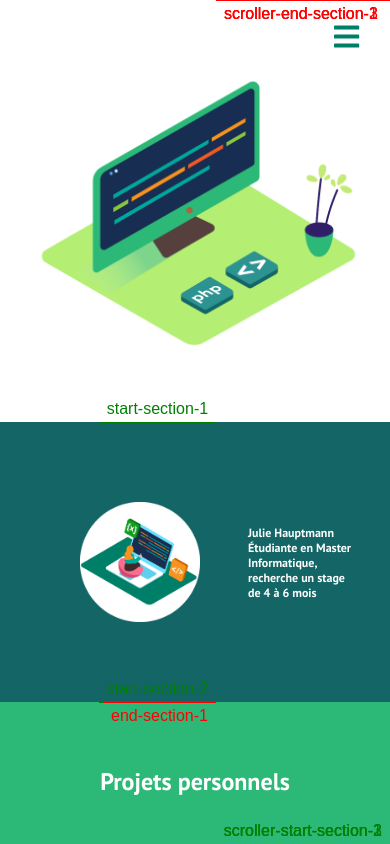
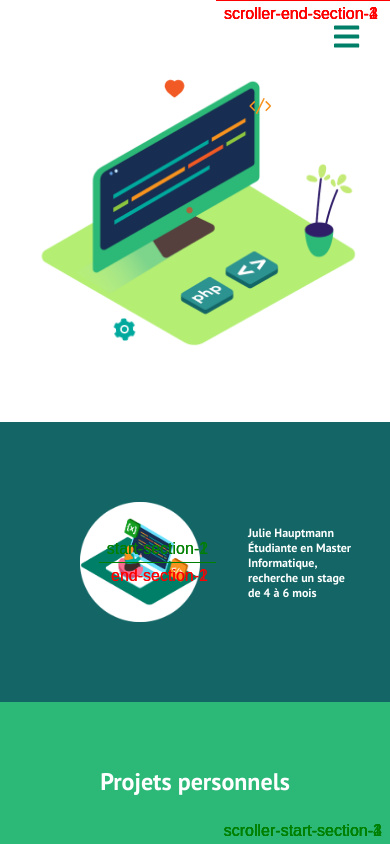
Before and after one commit to Julie-Ha/portfolio, a React (Create React App) app: page / in a window 390 px wide. Shown: the top 844 px of the page. Built offline with nearby package versions, Linux system fonts and the light colour scheme.

Commit message:
add animations

```diff
--- a/src/App.js
+++ b/src/App.js
@@ -6,7 +6,7 @@ import Projects from "./components/Projects";
 import Skills from "./components/Skills";
 import Footer from "./components/Footer";
 // import Drawings from "./components/Drawings";
-import { gsap } from "gsap";
+import { gsap, Power3 } from "gsap";
 import { ScrollTrigger } from "gsap/ScrollTrigger";
 
 gsap.registerPlugin(ScrollTrigger);
@@ -19,23 +19,22 @@ function App() {
     revealRefs.current.push(el);
   };
 
-  console.log(revealRefs);
-
   useEffect(() => {
     revealRefs.current.forEach((el, index) => {
       gsap.fromTo(
         el,
         {
-          autoAlpha: 0,
+          scale: 0,
         },
         {
           duration: 1,
-          autoAlpha: 1,
-          ease: "none",
+          opacity: 1,
+          scale: 1,
+          ease: Power3.easeOut,
           scrollTrigger: {
             id: `section-${index + 1}`,
             trigger: el,
-            start: "top bottom",
+            start: "start bottom",
             toggleActions: "play none none reverse",
             markers: true,
           },
--- a/src/components/About.js
+++ b/src/components/About.js
@@ -6,9 +6,9 @@ const About = React.forwardRef((props, ref) => {
   const context = useContext(DataContext);
   const { name, role, info, picture } = context;
   return (
-    <section id="about" ref={ref}>
-      <img className="picture" src={picture} alt="profil-pic" />
-      <div className="about-text">
+    <section id="about">
+      <img className="picture" src={picture} alt="profil-pic" ref={ref}/>
+      <div className="about-text" ref={ref}>
         <p>{name}</p>
         <p>{role}, {info}</p>
       </div>
--- a/src/components/Header.css
+++ b/src/components/Header.css
@@ -11,7 +11,7 @@ header {
 .computer-img {
   height: 70%;
   opacity: 0;
-  transform: scale(0.0);
+  transform: scale(0);
 }
 
 header .banner {
@@ -19,43 +19,6 @@ header .banner {
   display: flex;
   justify-content: center;
   align-items: center;
-}
-
-header .banner-text {
-  margin: auto;
-}
-
-header .banner-text h1 {
-  font-size: 90px;
-  color: #fff;
-  margin: 0 auto 15px auto;
-}
-
-header .banner-text h3 {
-  font: 18px;
-  color: #a8a8a8;
-}
-
-header .banner-networks {
-  display: flex;
-  justify-content: center;
-  margin-top: 2rem;
-}
-
-header .banner-networks li {
-  margin: 0 5px;
-}
-
-header .banner-networks li svg {
-  font-size: 32px;
-  color: #fff;
-  transform: scale(1);
-  transition: 0.3s ease-out;
-}
-
-header .banner-networks li svg:hover {
-  transform: scale(1.2);
-  transition: 0.3s ease-out;
 }
 
 .nav-wrap {
@@ -68,7 +31,7 @@ header .banner-networks li svg:hover {
 }
 
 .nav-wrap.active {
-  background: #007F68;
+  background: #007f68;
   transition: 0.5s ease-out;
 }
 
@@ -76,8 +39,8 @@ header .banner-networks li svg:hover {
   color: #fff;
 }
 
-.nav-wrap.active .nav-link:hover{
-  color: #F7931E;
+.nav-wrap.active .nav-link:hover {
+  color: #f7931e;
 }
 
 .nav-menu {
@@ -98,7 +61,7 @@ header .banner-networks li svg:hover {
   font-size: 16px;
   padding: 8px 13px;
   line-height: 32px;
-  color: #007F68;
+  color: #007f68;
 }
 
 .nav-link {
@@ -106,12 +69,43 @@ header .banner-networks li svg:hover {
 }
 
 .nav-link:hover {
-  color: #F7931E;
+  color: #f7931e;
   transition: 0.2s;
 }
 
 .menu-icon {
   display: none;
+}
+
+.icon1 {
+  color: #f7931e;
+  font-size: 50px;
+  position: absolute;
+  top: 20%;
+  right: 30%;
+  transform: scale(0);
+  opacity: 0;
+}
+
+.icon2 {
+  display: flex;
+  color: #00A99D;
+  font-size: 50px;
+  position: absolute;
+  top: 75%;
+  right: 65%;
+  transform: scale(0);
+  opacity: 0;
+}
+
+.icon3 {
+  color: #F15A24;
+  font-size: 50px;
+  position: absolute;
+  top: 18%;
+  right: 52%;
+  transform: scale(0);
+  opacity: 0;
 }
 
 @media screen and (max-width: 800px) {
@@ -121,15 +115,6 @@ header .banner-networks li svg:hover {
 
   header .banner {
     height: 50vh;
-  }
-
-
-  header .banner-text h1 {
-    font-size: 60px;
-  }
-
-  header .banner-text h3 {
-    font-size: 18px;
   }
 
   .nav-menu {
@@ -166,7 +151,7 @@ header .banner-networks li svg:hover {
   }
 
   .menu-icon.dark svg {
-    color: #007F68;
+    color: #007f68;
     transition: 0.5s ease;
   }
   .menu-icon.light svg {
@@ -177,4 +162,8 @@ header .banner-networks li svg:hover {
   .nav-link {
     color: #fff;
   }
+
+  .icon1, .icon2, .icon3 {
+    font-size: 25px;
+  }
 }
--- a/src/components/Header.js
+++ b/src/components/Header.js
@@ -1,10 +1,12 @@
 import React, { useState, useRef, useEffect } from "react";
 import { FaBars, FaTimes } from "react-icons/fa";
+import { VscCode } from "react-icons/vsc";
+import { AiFillHeart, AiFillSetting } from "react-icons/ai";
 import "./Header.css";
 import { Link } from "react-scroll";
-import computerImg from '../images/computer.png';
+import computerImg from "../images/computer.png";
 
-import { TweenMax, Power3 } from 'gsap';
+import { gsap, Power3, Linear, } from "gsap";
 
 function Header() {
   const [nav, setNav] = useState(false);
@@ -13,18 +15,69 @@ function Header() {
   const handleClick = () => setClick(!click);
   const closeMobileMenu = () => setClick(false);
   let logoComputer = useRef(null);
+  let icon1 = useRef(null);
+  let icon2 = useRef(null);
+  let icon3 = useRef(null);
 
   useEffect(() => {
-    TweenMax.to(
-      logoComputer,
-      .9,
+    let tl = new gsap.timeline();
+
+    tl.to(logoComputer, {
+      opacity: 1,
+      scale: 1,
+      duration: 1,
+      ease: Power3.easeOut,
+    });
+
+    tl.to(icon1, {
+      scale: 1,
+      opacity: 1,
+      ease: Power3.easeOut,
+    });
+    gsap.fromTo(
+      icon1,
       {
-        opacity: 1,
-        scale:1,
-        ease: Power3.easeOut
+        y: 10,
+      },
+      {
+        y: 0,
+        duration: 1,
+        repeat: -1,
+        yoyo: true,
       }
-    )
-  }, [])
+    );
+
+    tl.to(icon2, {
+      scale: 1,
+      opacity: 1,
+      ease: Power3.easeOut,
+    });
+    gsap.to(icon2, {
+      rotation: "360",
+      duration: 3,
+      ease: Linear.easeNone,
+      repeat: -1,
+    });
+
+    tl.to(icon3, {
+      opacity: 1,
+      ease: Power3.easeOut,
+    });
+    gsap.fromTo(
+      icon3,
+      {
+        scale: 0.9,
+      },
+      {
+        scale: 1.1,
+        repeat: -1,
+        //ease: RoughEase.ease,
+        //ease: Elastic.easeOut,
+        //ease: Elastic.easeOut.config(1.75, 1),
+        yoyo: true,
+      }
+    );
+  }, []);
 
   const changeBackground = () => {
     if (window.scrollY >= 160) {
@@ -125,24 +178,21 @@ function Header() {
       </nav>
 
       <div className="banner">
-        <img src={computerImg} alt="computer" className="computer-img" ref={el => {logoComputer = el}}/>
-        {/* <div className="banner-text">
-          <h1>Bienvenue</h1>
-          <h3>
-            Je suis {name}, {role}
-          </h3>
-          <ul className="banner-networks">
-            {networks.map((item, index) => {
-              return (
-                <li key={index}>
-                  <a href={item.link} target="_blank" rel="noopener noreferrer">
-                    {item.icon}
-                  </a>
-                </li>
-              );
-            })}
-          </ul>
-        </div> */}
+        <img
+          src={computerImg}
+          alt="computer"
+          className="computer-img"
+          ref={(el) => (logoComputer = el)}
+        />
+        <div className="icon1" ref={(el) => (icon1 = el)}>
+          <VscCode />
+        </div>
+        <div className="icon2" ref={(el) => (icon2 = el)}>
+          <AiFillSetting />
+        </div>
+        <div className="icon3" ref={(el) => (icon3 = el)}>
+          <AiFillHeart />
+        </div>
       </div>
     </header>
   );
--- a/src/components/Projects.js
+++ b/src/components/Projects.js
@@ -8,13 +8,13 @@ const Projects = React.forwardRef((props, ref) => {
   const { projects } = context;
 
   return (
-    <section className="projects" id="projects" ref={ref}>
+    <section className="projects" id="projects">
         <h1>Projets personnels</h1>
         <div className="cards-container">
           <div className="cards-wrapper">
-            <ul className="cards-items">
+            <ul className="cards-items" ref={ref}>
               {projects.map((item, index) => {
-                return <ProjectCard project={item} key={index} />;
+                return <ProjectCard project={item} key={index}  />;
               })}
             </ul>
           </div>
--- a/src/components/Skills.js
+++ b/src/components/Skills.js
@@ -7,10 +7,10 @@ const Skills = React.forwardRef((props, ref) => {
   const { cssSkills, jsSkills, backendSkills } = context;
 
   return (
-    <section id="skills" className="skills" ref={ref}>
+    <section id="skills" className="skills">
       <h1>Compétences</h1>
 
-      <div className="skills-container">
+      <div className="skills-container" ref={ref}>
         <div className="frontend-container">
           <h3>Front-end</h3>
 
```
